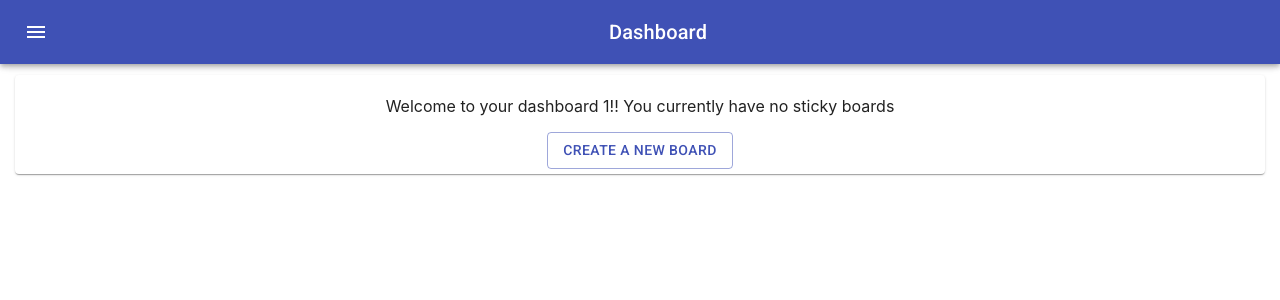
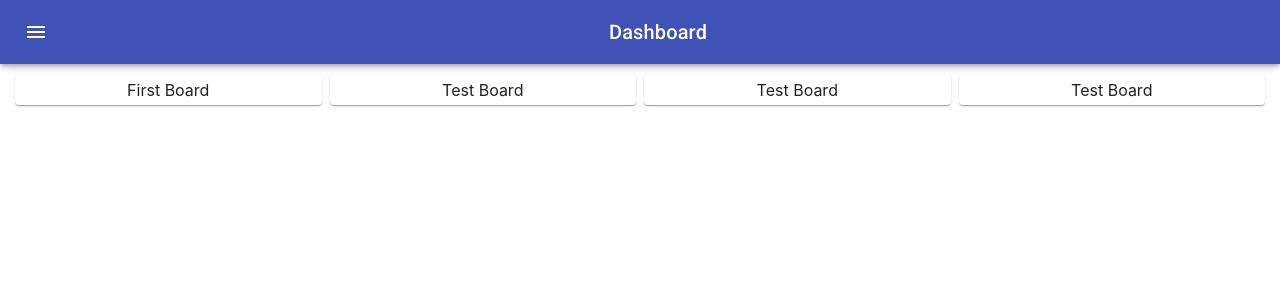
Before and after one commit to minericpark/StickIt, a React (Create React App) app in the folder stickit/: page /dashboard in a window 1280 px wide. Shown: the top 300 px of the page. Built offline with nearby package versions, Linux system fonts and the light colour scheme; sample sign-in values are in the browser's storage.

Commit message:
Mimic Navigation to Sticy Board

```diff
--- a/stickit/src/App.js
+++ b/stickit/src/App.js
@@ -11,6 +11,7 @@ import DashboardPage from './components/dashboard/dashboard_page';
 import LoginPage from './components/login_page';
 import MenuBar from './components/menu_bar';
 import TestPage from './components/test_page';
+import StickyBoard from './components/sticky_board';
 
 function App() {
     const { userID } = useContext(AppContext);
@@ -26,6 +27,7 @@ function App() {
                 <Route exact path="/test" component={TestPage} />
                 <Route exact path="/dashboard" component={DashboardPage} />
                 <Route exact path="/login" component={LoginPage} />
+                <Route exact path="/board/:board_id" component={StickyBoard} />
                 <Route exact path="/">
                     {userID ? (
                         <Redirect to="/dashboard" />
@@ -34,6 +36,10 @@ function App() {
                         <Redirect to="/login" />
                     )}
                 </Route>
+                {/* If route is invalid/undefined */}
+                <Route>
+                    <Redirect to="/" />
+                </Route>
             </Switch>
         </Router>
     );
--- a/stickit/src/components/dashboard/dashboard_page.js
+++ b/stickit/src/components/dashboard/dashboard_page.js
@@ -1,5 +1,5 @@
 import { Button, Grid, Paper } from '@material-ui/core';
-import { useContext, useState } from 'react';
+import { useContext, useEffect, useState } from 'react';
 import { Redirect } from 'react-router-dom';
 import { AppContext } from '../user_context';
 import StickyBoardCard from './sticky_board_card';
@@ -8,6 +8,25 @@ function DashboardPage() {
     const { userID } = useContext(AppContext);
 
     const [stickyBoards, updateBoards] = useState([]);
+
+    // should only run when the component loads
+    useEffect(() => {
+        fetchStickyBoards();
+    }, []);
+
+    /**Fetch list of user's sticky boards*/
+    function fetchStickyBoards() {
+        console.log('Fetching board information');
+
+        // TODO: actually fetch the list of boards
+
+        updateBoards([
+            { id: 'board_1', name: 'First Board' },
+            { id: 'board_2', name: 'Test Board' },
+            { id: 'board_3', name: 'Test Board' },
+            { id: 'board_4', name: 'Test Board' },
+        ]);
+    }
 
     // Attempting to navigate to dashboard without being logged in
     if (userID === null) {
@@ -25,8 +44,12 @@ function DashboardPage() {
                 justify="center"
             >
                 {stickyBoards.length > 0 ? (
-                    stickyBoards.map((board, i) => (
-                        <StickyBoardCard id={`board${i}`} title={board.name} />
+                    stickyBoards.map((board) => (
+                        <StickyBoardCard
+                            key={board.id}
+                            board_id={board.id}
+                            title={board.name}
+                        />
                     ))
                 ) : (
                     <Grid item xs>
@@ -39,7 +62,12 @@ function DashboardPage() {
                                 color="primary"
                                 variant="outlined"
                                 onClick={() =>
-                                    updateBoards([{ name: 'New Sticky Board' }])
+                                    updateBoards([
+                                        {
+                                            id: 'board_1',
+                                            name: 'New Sticky Board',
+                                        },
+                                    ])
                                 }
                             >
                                 Create a New Board
--- a/stickit/src/components/dashboard/sticky_board_card.js
+++ b/stickit/src/components/dashboard/sticky_board_card.js
@@ -1,9 +1,12 @@
 import { Grid, Paper } from '@material-ui/core';
+import { Link } from 'react-router-dom';
 
-function StickyBoardCard({ id, title }) {
+function StickyBoardCard({ title, board_id }) {
     return (
-        <Grid item xs={3} key={id}>
-            <Paper className="sticky-board-card">{title}</Paper>
+        <Grid item xs={3}>
+            <Link className="board-link" to={`/board/${board_id}`}>
+                <Paper className="sticky-board-card">{title}</Paper>
+            </Link>
         </Grid>
     );
 }
--- /dev/null
+++ b/stickit/src/components/sticky_board.js
@@ -0,0 +1,26 @@
+import { Paper } from '@material-ui/core';
+import React, { useContext } from 'react';
+import { Redirect } from 'react-router-dom';
+import { AppContext } from './user_context';
+
+function StickyBoard({
+    match: {
+        params: { board_id },
+    },
+}) {
+    const { userID } = useContext(AppContext);
+
+    if (userID === null) {
+        return <Redirect to="/" />;
+    }
+
+    return (
+        <div id="sticky-board" className="page">
+            <Paper>
+                <h1>{board_id}</h1>
+            </Paper>
+        </div>
+    );
+}
+
+export default StickyBoard;
--- a/stickit/src/css/App.css
+++ b/stickit/src/css/App.css
@@ -36,3 +36,8 @@
     padding: 0 15px 15px 15px;
     text-align: center;
 }
+
+a.board-link {
+    color: black;
+    text-decoration: none;
+}
```
